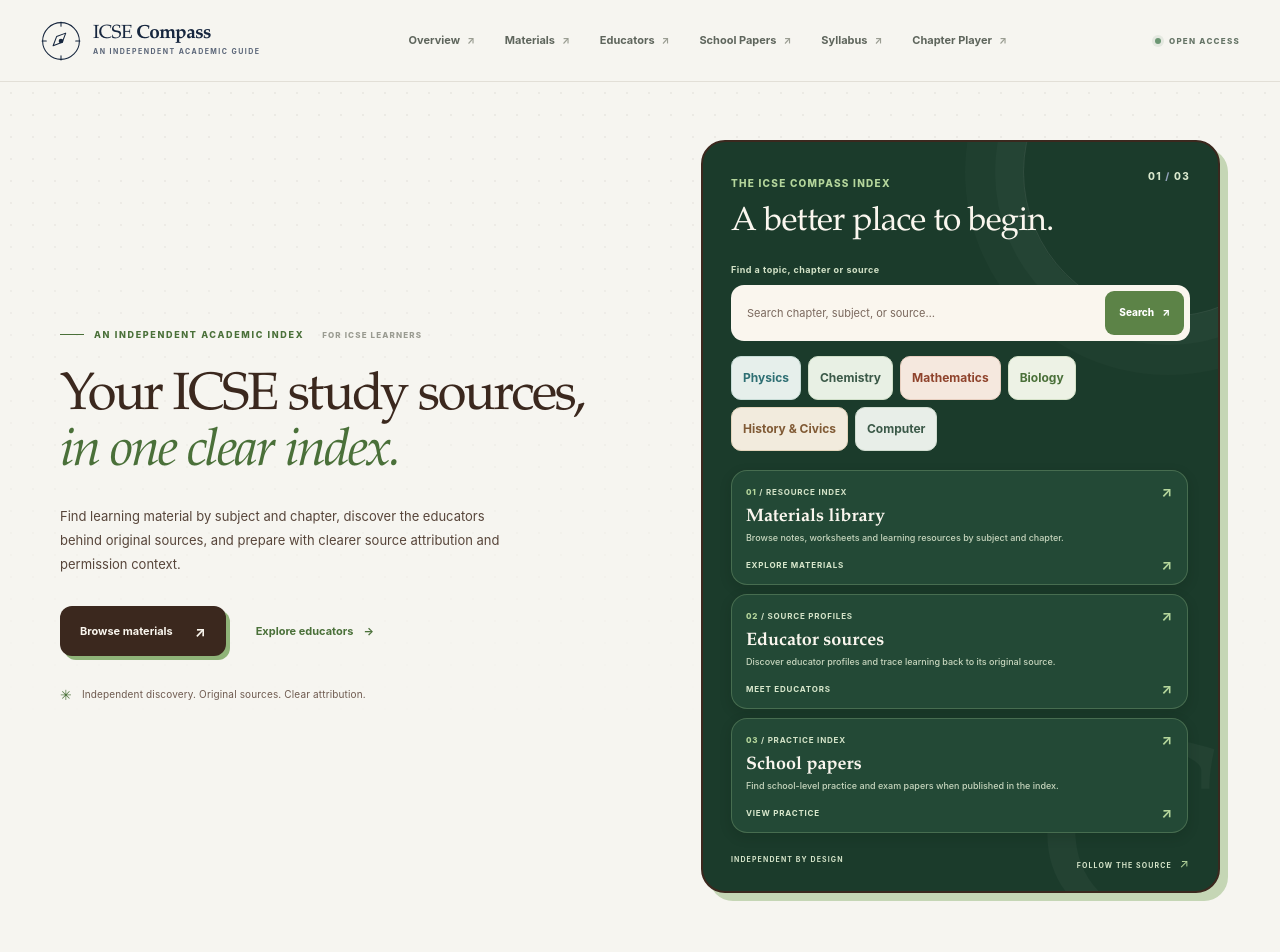
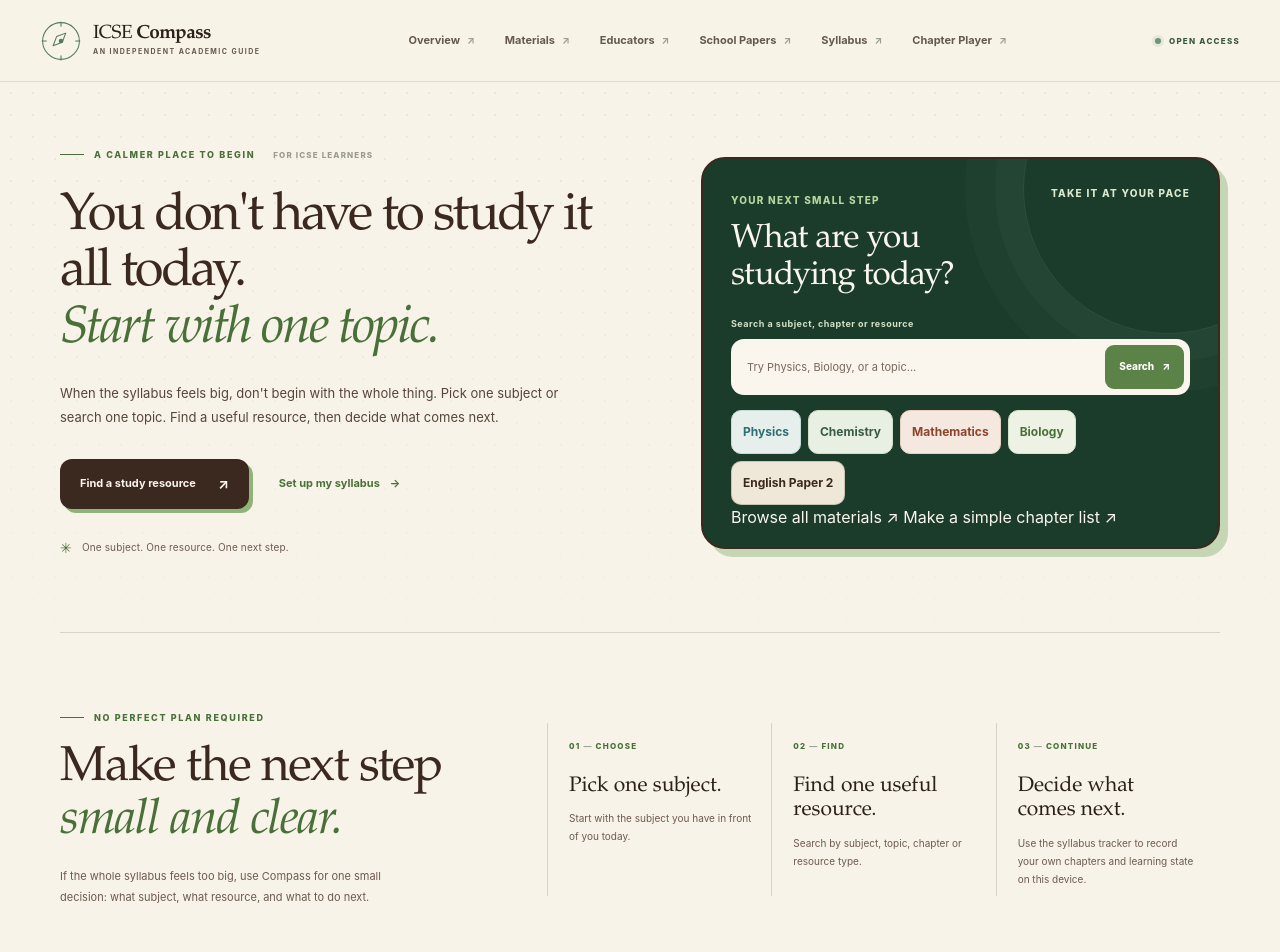
Before and after one commit to icse-cbse-10-12/icse-compass, a SvelteKit app: page / in a window 1280 px wide. Shown: the top 952 px of the page. Built offline with nearby package versions, Linux system fonts and the light colour scheme.

Commit message:
Make ICSE Compass calmer and more welcoming for students

```diff
--- a/src/routes/+page.svelte
+++ b/src/routes/+page.svelte
@@ -3,12 +3,6 @@
   import { siteBase } from '#lib/site.ts';
 
   let searchQuery = $state('');
-
-  const indexCards = [
-    { num: '01', label: 'RESOURCE INDEX', title: 'Materials library', desc: 'Browse notes, worksheets and learning resources by subject and chapter.', cta: 'EXPLORE MATERIALS', href: `${siteBase}/materials/` },
-    { num: '02', label: 'SOURCE PROFILES', title: 'Educator sources', desc: 'Discover educator profiles and trace learning back to its original source.', cta: 'MEET EDUCATORS', href: `${siteBase}/creators/` },
-    { num: '03', label: 'PRACTICE INDEX', title: 'School papers', desc: 'Find school-level practice and exam papers when published in the index.', cta: 'VIEW PRACTICE', href: `${siteBase}/school-papers/` }
-  ];
 
   function handleSearch(event: SubmitEvent) {
     event.preventDefault();
@@ -18,42 +12,42 @@
 </script>
 
 <svelte:head>
-  <title>ICSE Compass | Find your next study source</title>
-  <meta name="description" content="An independent academic index for discovering ICSE learning resources, educator sources and school-level practice." />
+  <title>ICSE Compass | One clear next step for ICSE study</title>
+  <meta name="description" content="When the ICSE syllabus feels big, start with one subject or topic. Find learning resources and plan your next small study step with ICSE Compass." />
   <link rel="canonical" href="https://icse-cbse-10-12.github.io/icse-compass/" />
   <meta property="og:title" content="ICSE Compass | Find your next study source" />
-  <meta property="og:description" content="Discover ICSE learning resources, original educator sources and school-level practice in one independent academic index." />
+  <meta property="og:description" content="Start with one subject or topic. Find learning resources and choose your next small study step." />
   <meta property="og:url" content="https://icse-cbse-10-12.github.io/icse-compass/" />
 </svelte:head>
 
 <main class="home-page">
   <section class="home-hero page-width" aria-labelledby="home-title">
     <div class="hero-copy">
-      <p class="eyebrow"><span class="eyebrow-rule"></span> AN INDEPENDENT ACADEMIC INDEX <span class="eyebrow-year">FOR ICSE LEARNERS</span></p>
-      <h1 id="home-title">Your ICSE study sources,<br /><em>in one clear index.</em></h1>
-      <p class="hero-description">Find learning material by subject and chapter, discover the educators behind original sources, and prepare with clearer source attribution and permission context.</p>
+      <p class="eyebrow"><span class="eyebrow-rule"></span> A CALMER PLACE TO BEGIN <span class="eyebrow-year">FOR ICSE LEARNERS</span></p>
+      <h1 id="home-title">You don't have to study it all today.<br /><em>Start with one topic.</em></h1>
+      <p class="hero-description">When the syllabus feels big, don't begin with the whole thing. Pick one subject or search one topic. Find a useful resource, then decide what comes next.</p>
 
       <div class="hero-actions">
-        <a class="button button-primary home-primary" href={`${siteBase}/materials/`}>Browse materials <span aria-hidden="true">↗</span></a>
-        <a class="text-action" href={`${siteBase}/creators/`}>Explore educators <span aria-hidden="true">→</span></a>
+        <a class="button button-primary home-primary" href={`${siteBase}/materials/`}>Find a study resource <span aria-hidden="true">↗</span></a>
+        <a class="text-action" href={`${siteBase}/syllabus/`}>Set up my syllabus <span aria-hidden="true">→</span></a>
       </div>
 
-      <div class="hero-footnote"><span class="footnote-mark" aria-hidden="true">✳</span> Independent discovery. Original sources. Clear attribution.</div>
+      <div class="hero-footnote"><span class="footnote-mark" aria-hidden="true">✳</span> One subject. One resource. One next step.</div>
     </div>
 
     <aside class="hero-product-panel" aria-labelledby="hero-index-title">
       <div class="product-panel-heading">
         <div>
-          <span class="panel-kicker">THE ICSE COMPASS INDEX</span>
-          <h2 id="hero-index-title">A better place to begin.</h2>
+          <span class="panel-kicker">YOUR NEXT SMALL STEP</span>
+          <h2 id="hero-index-title">What are you studying today?</h2>
         </div>
-        <span class="panel-edition">01 <i>/</i> 03</span>
+        <span class="panel-edition">TAKE IT AT YOUR PACE</span>
       </div>
 
       <form class="hero-search-form" onsubmit={handleSearch}>
-        <label class="hero-search-label" for="homepage-search">Find a topic, chapter or source</label>
+        <label class="hero-search-label" for="homepage-search">Search a subject, chapter or resource</label>
         <div class="hero-search-field">
-          <input id="homepage-search" type="search" bind:value={searchQuery} placeholder="Search chapter, subject, or source…" aria-label="Search by subject, chapter or source" />
+          <input id="homepage-search" type="search" bind:value={searchQuery} placeholder="Try Physics, Biology, or a topic…" aria-label="Search by subject, chapter or source" />
           <button type="submit">Search <span aria-hidden="true">↗</span></button>
         </div>
       </form>
@@ -63,50 +57,38 @@
         <a class="subject-chemistry" href={`${siteBase}/materials/?q=Chemistry`}>Chemistry</a>
         <a class="subject-mathematics" href={`${siteBase}/materials/?q=Mathematics`}>Mathematics</a>
         <a class="subject-biology" href={`${siteBase}/materials/?q=Biology`}>Biology</a>
-        <a class="subject-history" href={`${siteBase}/materials/?q=History%20%26%20Civics`}>History &amp; Civics</a>
-        <a class="subject-computer" href={`${siteBase}/materials/?q=Computer`}>Computer</a>
+        <a class="subject-english" href={`${siteBase}/materials/?q=English%20Paper%202`}>English Paper 2</a>
       </nav>
 
-      <nav class="hero-card-deck" aria-label="Explore the ICSE Compass index">
-        {#each indexCards as card}
-          <a class="hero-deck-card" href={card.href}>
-            <span class="deck-card-top"><span><b>{card.num}</b> / {card.label}</span><span aria-hidden="true">↗</span></span>
-            <span class="deck-card-content">
-              <span class="deck-card-title">{card.title}</span>
-              <span class="deck-card-description">{card.desc}</span>
-            </span>
-            <span class="deck-card-bottom"><span>{card.cta}</span><span class="deck-card-arrow" aria-hidden="true">↗</span></span>
-          </a>
-        {/each}
-      </nav>
-
-      <div class="product-panel-footer"><span>INDEPENDENT BY DESIGN</span><span>FOLLOW THE SOURCE <b>↗</b></span></div>
-      <span class="panel-watermark" aria-hidden="true">C</span>
+      <div class="hero-quick-links" aria-label="Other ways to get started">
+        <a href={`${siteBase}/materials/`}>Browse all materials <span aria-hidden="true">↗</span></a>
+        <a href={`${siteBase}/syllabus/`}>Make a simple chapter list <span aria-hidden="true">↗</span></a>
+      </div>
     </aside>
   </section>
 
   <section class="home-method page-width" aria-labelledby="method-title">
     <div class="method-intro">
-      <p class="eyebrow"><span class="eyebrow-rule"></span> A MORE CONSIDERED WAY TO STUDY</p>
-      <h2 id="method-title">Find it. Trace it.<br /><em>Make it useful.</em></h2>
-      <p>Good study material is easier to use when its subject, context and original source are clear. Compass brings those details closer together.</p>
+      <p class="eyebrow"><span class="eyebrow-rule"></span> NO PERFECT PLAN REQUIRED</p>
+      <h2 id="method-title">Make the next step<br /><em>small and clear.</em></h2>
+      <p>If the whole syllabus feels too big, use Compass for one small decision: what subject, what resource, and what to do next.</p>
     </div>
 
     <div class="method-steps">
       <div class="method-step">
-        <span class="step-number">01 <i>—</i> DISCOVER</span>
-        <h3>Start with the subject.</h3>
-        <p>Browse the materials index by the topic, chapter or format you need.</p>
+        <span class="step-number">01 <i>—</i> CHOOSE</span>
+        <h3>Pick one subject.</h3>
+        <p>Start with the subject you have in front of you today.</p>
       </div>
       <div class="method-step">
-        <span class="step-number">02 <i>—</i> TRACE</span>
-        <h3>Know where it came from.</h3>
-        <p>Explore educator profiles and follow resources back to their original sources.</p>
+        <span class="step-number">02 <i>—</i> FIND</span>
+        <h3>Find one useful resource.</h3>
+        <p>Search by subject, topic, chapter or resource type.</p>
       </div>
       <div class="method-step">
         <span class="step-number">03 <i>—</i> CONTINUE</span>
-        <h3>Choose your next step.</h3>
-        <p>Move from discovery to school-level practice when verified papers are available.</p>
+        <h3>Decide what comes next.</h3>
+        <p>Use the syllabus tracker to record your own chapters and learning state on this device.</p>
       </div>
     </div>
   </section>
@@ -114,7 +96,7 @@
   <section class="home-principle" aria-label="ICSE Compass principle">
     <div class="page-width principle-inner">
       <span class="principle-mark" aria-hidden="true">“</span>
-      <p>Good study starts with <em>good sources.</em></p>
+      <p>You don't need the perfect plan. Just choose <em>a clear next step.</em></p>
       <a href={`${siteBase}/materials/`}>Explore the index <span aria-hidden="true">↗</span></a>
     </div>
   </section>
--- a/src/styles.css
+++ b/src/styles.css
@@ -362,3 +362,70 @@ h1, h2, h3, p { text-wrap: pretty; }
   *, *::before, *::after { animation-duration: .01ms !important; animation-iteration-count: 1 !important; scroll-behavior: auto !important; transition-duration: .01ms !important; }
   .state-spinner { animation: none; }
 }
+
+
+/* ICSE Compass student-first palette: warm paper, calm green, readable espresso. */
+:root {
+  color-scheme: light; color: #2B211A; background: #F7F3E8;
+  --paper:#F7F3E8; --paper-light:#FFFCF5; --white:#FFFFFF;
+  --ink:#2B211A; --ink-soft:#57493E; --navy:#2B211A; --terracotta:#C86D51;
+  --green:#527B5C; --green-dark:#38583F; --sage:#E4EBDD; --sage-deep:#C9D8C2;
+  --sand:#EFE9D8; --muted:#65584D; --muted-light:#817568;
+  --line:#E2DACA; --line-strong:#CEC4B2;
+  --shadow-soft:0 12px 32px rgba(43,33,26,.055);
+}
+body{color:var(--ink);background:var(--paper)}
+a:focus-visible,button:focus-visible,input:focus-visible,select:focus-visible,summary:focus-visible{outline-color:#527B5C}
+.topbar{background:rgba(247,243,232,.97);border-bottom-color:var(--line)}
+.brand-mark{color:var(--green)}.brand-name{color:var(--ink)}.brand-caption{color:var(--muted)}
+.nav-link{color:#65584D}.nav-link:hover,.nav-link[aria-current="page"]{color:var(--green-dark);background:rgba(82,123,92,.09)}
+.nav-link[aria-current="page"]{box-shadow:inset 0 -2px 0 var(--green)}.public-label{color:var(--green-dark)}
+.page-heading h1,.simple-page h1{color:var(--ink)}.page-intro{color:var(--muted)}
+.heading-aside{border-left-color:var(--sage-deep);color:var(--muted)}
+.heading-aside strong,.back-link,.footer-link{color:var(--green-dark)}
+.button-primary{background:var(--green)}.button-primary:hover{background:var(--green-dark)}
+.catalogue-tools{background:#F1EBDD;border-color:var(--line)}
+.search-row,.filter-grid select{background:#FFFCF5;border-color:#D8D0C1;color:var(--ink)}
+.search-row svg,.filter-grid label{color:var(--green-dark)}
+.filter-heading,.results-toolbar{color:var(--muted)}
+.clear-button,.retry-button{background:#E4EBDD;border-color:#C9D8C2;color:var(--green-dark)}
+.clear-button:hover,.retry-button:hover{background:#DCE8D7}
+.catalogue-state,.creator-state{background:#E9F0E4;border-color:#D2DECC}
+.catalogue-state strong,.creator-state strong{color:var(--ink)}
+.catalogue-state p,.creator-state p{color:var(--muted)}
+.state-kicker,.resource-type,.creator-card .platform,.resource-link{color:var(--green-dark)}
+.state-spinner{border-color:#D2DECC;border-top-color:var(--green)}
+.resource-card,.creator-card{background:#FFFCF5;border-color:var(--line)}
+.resource-card h2,.creator-card h2{color:var(--ink)}
+.resource-card>p,.creator-card>p:not(.platform){color:var(--muted)}
+.resource-details{border-color:var(--line)}.resource-details summary{color:var(--green-dark)}
+.resource-details dd{color:var(--ink)}
+.creator-monogram{color:var(--green-dark);background:#E9F0E4;border-color:#D2DECC}
+.creator-actions{border-top-color:var(--line)}.creator-actions a,.creator-state a{color:var(--green-dark)}
+.educator-hero{background:#E9F0E4;border-color:#D2DECC}
+.educator-hero h1{color:var(--ink)}.educator-hero .intro{color:var(--muted)}
+.educator-hero .platform{color:var(--green-dark)}
+.study-page{color:var(--ink)}.study-page .page-heading h1{color:var(--ink)}
+.study-page .page-intro{color:var(--muted)}.study-kicker{color:var(--green-dark)}
+.study-summary,.structure-panel,.revision-panel{background:#FFFCF5;border-color:var(--line)}
+.study-summary{background:#E9F0E4}
+.study-summary .summary-main strong,.chapter-workspace-heading h3{color:var(--ink)}
+.study-summary .summary-main>span:last-of-type{color:var(--muted)}
+.study-button{background:var(--green)}.study-button:hover{background:var(--green-dark)}
+.study-button.secondary{color:var(--green-dark);background:#E4EBDD;border-color:#C9D8C2}
+.player-selectors{background:#EFE9D8;border-color:var(--line)}
+.player-state,.study-state{background:#E9F0E4;border-color:#D2DECC;color:var(--ink)}
+.player-state p,.study-state p{color:var(--muted)}
+.chapter-context,.chapter-workspace-heading,.resource-section{border-color:var(--line)}
+.resource-section,.player-sidebar{background:#FFFCF5}
+.chapter-resource{border-color:var(--line)}.chapter-resource:hover{background:#F1EBDD}
+.revision-count{color:var(--green-dark);background:#E4EBDD}
+.revision-empty,.study-footnote{color:var(--muted)}
+.independence-notice{background:#EFE9D8;border-color:var(--line);color:var(--muted)}
+.independence-notice strong{color:var(--green-dark)}
+.footer{background:#F7F3E8;border-top-color:var(--line);color:var(--muted-light)}
+.footer-brand{color:var(--ink)}.footer-link:hover{color:var(--ink)}
+.mobile-nav{background:rgba(255,252,245,.98);border-top-color:var(--line)}
+.mobile-nav a{color:#65584D}
+.mobile-nav a:hover,.mobile-nav a[aria-current="page"]{color:var(--green-dark)}
+.mobile-nav a[aria-current="page"] .mobile-nav-icon{background:#E4EBDD;border-radius:10px}
```
